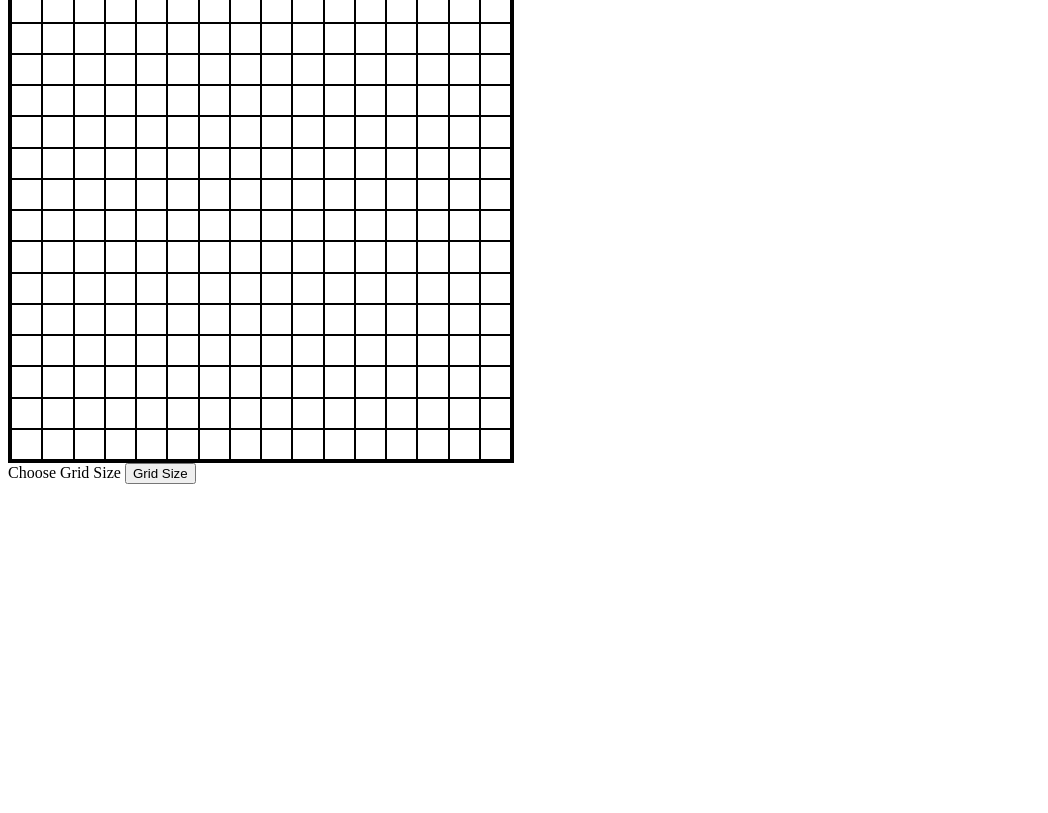
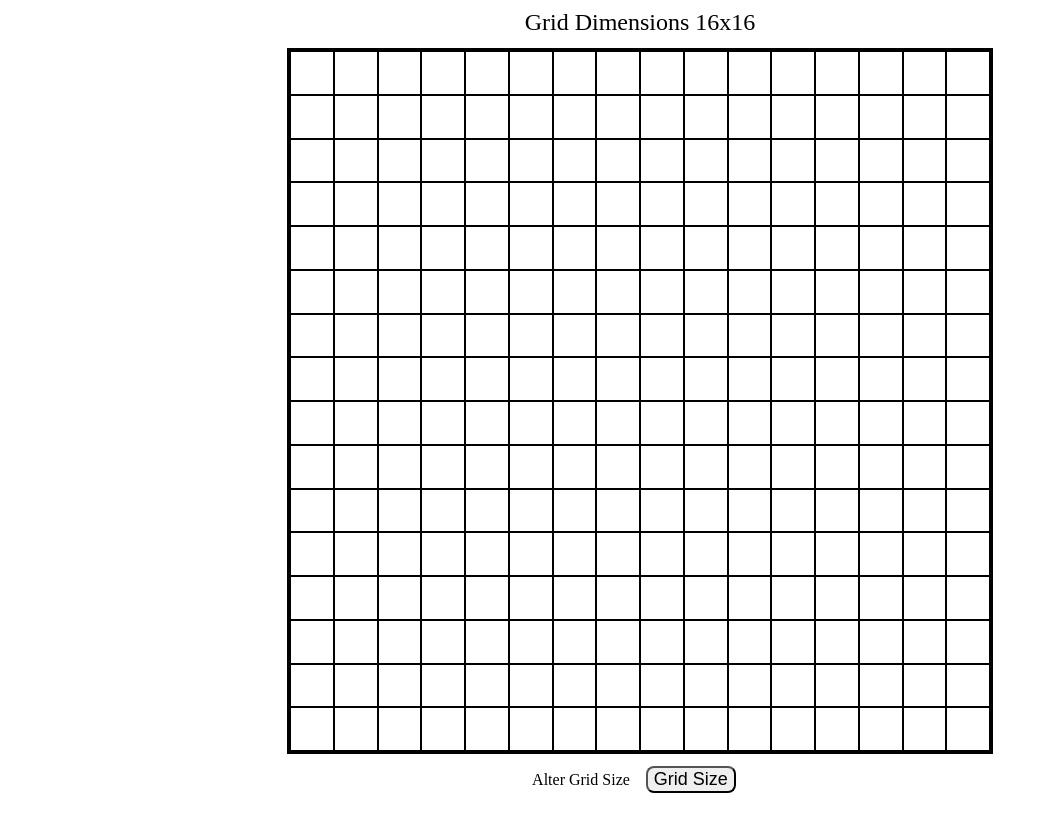
Before and after one commit to dannykim1997/etch-a-sketch, a plain HTML site: page index.html in a window 1280 px wide. Shown: the part 93-906 px from the top of the page, without its empty margins (0-1048 px from the left). Before the commit the page ends 800 px from the top, so only its background shows below. Drawn offline with Linux system fonts and the light colour scheme.

Commit message:
Add changing grid dimensions title

```diff
--- a/app.js
+++ b/app.js
@@ -1,8 +1,8 @@
 const grid = document.querySelector('.grid');
-// const squares = document.createElement('div');
-// squares.style.backgroundColor = 'blue';
-// const gridSize = document.querySelector('.gridSize');
-const gridSize = document.querySelector('.gridSizeButton');
+const gridSize = document.querySelector('.grid-size-button');
+const flexContainer = document.querySelector('.flex-container');
+const gridSizeTitle = document.querySelector('.grid-size-title');
+
 
 function createGrid() {
     for (i=0; i<256; i++) {
@@ -14,41 +14,26 @@ function createGrid() {
             squares.style.backgroundColor = 'black';
         })
     }
-    // console.log(grid);
 }
 createGrid();
-
-// function chooseGrid() {
-//     let result;
-//     gridSize.addEventListener('change', (e) => {
-//         result = e.target.value;
-//         console.log(result);
-//     })
-// }
-// chooseGrid();
 
 function chooseGrid() {
     let result;
     gridSize.addEventListener('click', () => {
-        result = Number(prompt('Choose grid size'));
-        console.log(result);
+        result = Number(prompt('Choose grid size between 2 and 100'));
+        if (result >= 2 && result <= 100) {
         grid.replaceChildren("");
-        // console.log(grid);
-        // clearGrid(grid);
         newGrid(result, result);
-        // newGrid(result, result);
+        } else {
+            alert("Please choose a number between 2 and 100");
+        }
     })
 }
 chooseGrid();
 
-// function clearGrid(grid) {
-//     console.log(grid);
-//     grid.empty();
-// };
-
-
 function newGrid(num, num) {
     for (i=0; i<num*num; i++) {
+        gridSizeTitle.textContent = `Grid Dimensions ${num}x${num}`;
         const squares = document.createElement('div');
         grid.appendChild(squares);
         squares.classList.add('squares');
@@ -59,4 +44,8 @@ function newGrid(num, num) {
     }
     console.log(grid);
 }
-// newGrid();
+
+// function clearGrid(grid) {
+//     console.log(grid);
+//     grid.empty();
+// };
--- a/index.html
+++ b/index.html
@@ -12,12 +12,13 @@
         <div class="title">Etch-a-Sketch</div>
     </div>
     <div class="flex-container">
+        <div class="grid-size-title">Grid Dimensions 16x16</div>
         <div class="grid"></div>
     </div>
     <div class="options">
         <label>
-            Choose Grid Size
-            <button class="gridSizeButton">Grid Size</button>
+            Alter Grid Size
+            <button class="grid-size-button">Grid Size</button>
             <!-- <select name="gridSize" id="gridSize" class="gridSize">
                 <option value="16">16x16</option>
                 <option value="64">64x64</option>
--- a/style.css
+++ b/style.css
@@ -1,17 +1,34 @@
+body {
+    display: flex;
+    flex-direction: column;
+    align-items: center;
+}
+
 .title {
     font-size: 36px;
+    margin: 20px;
+}
+
+.grid-size-title {
+    font-size: 24px;
+    text-align: center;
+    margin: 12px;
 }
 
 .grid {
     border: solid black;
-    width: 500px;
-    height: 500px;
+    width: 700px;
+    height: 700px;
     display: inline-grid;
-    /* grid-template-columns: repeat(16, 2fr);
-    grid-template-rows: repeat(16, 2fr); */
 }
 
 .squares {
     border: solid black 1px;
     cursor: crosshair;
 }
+
+.grid-size-button {
+    margin: 12px;
+    font-size: 18px;
+    border-radius: 8px;
+}
```
Lines whose indentation alone changed are shown as unchanged.
